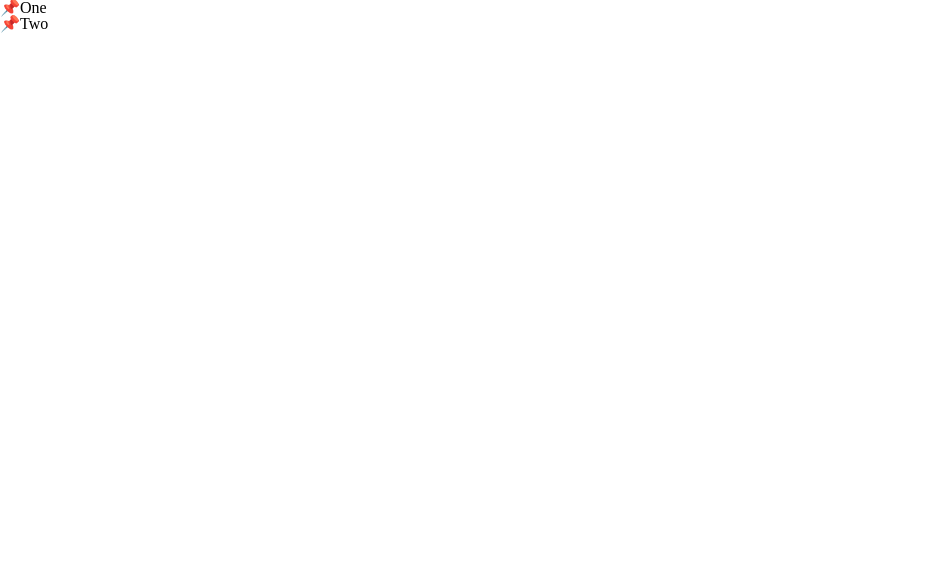
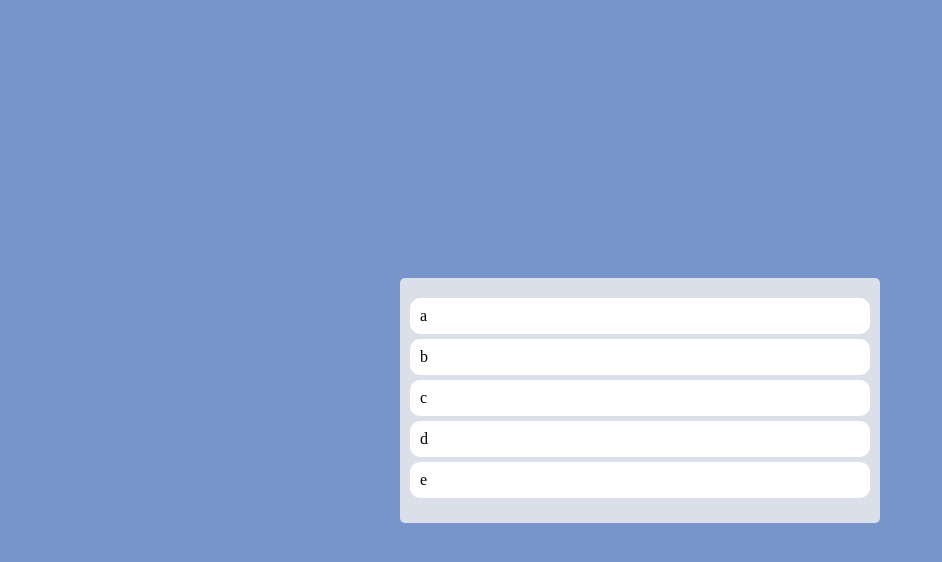
Before and after one commit to singsoong/MyToDoApp, a React (Create React App) app: page / in a window 1280 px wide. Shown: the top 562 px of the page, without its empty margins (0-942 px from the left). Built offline with nearby package versions, Linux system fonts and the light colour scheme.

Commit message:
style: Boards, Cards

```diff
--- a/src/App.tsx
+++ b/src/App.tsx
@@ -1,37 +1,74 @@
 import React from "react";
 import { DragDropContext, Draggable, Droppable } from "react-beautiful-dnd";
+import styled from "styled-components";
 
 // Droppable: 어떤 것을 드롭할 수 있는 영역
 // Draggable: 드래그할 수 있는 영역
 
+const toDos = ["a", "b", "c", "d", "e"];
+
 function App() {
   const onDragEnd = () => {};
   return (
+    <Wrapper>
+      <Boards>
         <DragDropContext onDragEnd={onDragEnd}>
           <Droppable droppableId="one">
             {(magic) => (
-          <ul ref={magic.innerRef} {...magic.droppableProps}>
-            <Draggable draggableId="first" index={0}>
+              <Board ref={magic.innerRef} {...magic.droppableProps}>
+                {toDos.map((toDo, idx) => (
+                  <Draggable draggableId={toDo} index={idx} key={idx}>
                     {(magic) => (
-                <li ref={magic.innerRef} {...magic.draggableProps}>
-                  <span {...magic.dragHandleProps}>📌</span>
-                  One
-                </li>
+                      <Card
+                        ref={magic.innerRef}
+                        {...magic.draggableProps}
+                        {...magic.dragHandleProps}
+                      >
+                        {toDo}
+                      </Card>
                     )}
                   </Draggable>
-            <Draggable draggableId="second" index={1}>
-              {(magic) => (
-                <li ref={magic.innerRef} {...magic.draggableProps}>
-                  <span {...magic.dragHandleProps}>📌</span>
-                  Two
-                </li>
-              )}
-            </Draggable>
-          </ul>
+                ))}
+                {magic.placeholder}
+              </Board>
             )}
           </Droppable>
         </DragDropContext>
+      </Boards>
+    </Wrapper>
   );
 }
 
+const Board = styled.div`
+  padding-top: 30px;
+  padding: 20px 10px;
+  border-radius: 5px;
+  min-height: 200px;
+  background-color: ${(props) => props.theme.boardColor};
+`;
+
+const Boards = styled.div`
+  display: grid;
+  grid-template-columns: repeat(1, 1fr);
+  width: 100%;
+  border-radius: 10px;
+`;
+
+const Card = styled.div`
+  background-color: ${(props) => props.theme.cardColor};
+  padding: 10px;
+  margin-bottom: 5px;
+  border-radius: 10px;
+`;
+
+const Wrapper = styled.div`
+  display: flex;
+  max-width: 480px;
+  width: 100%;
+  margin: 0 auto;
+  justify-content: center;
+  align-items: center;
+  height: 100vh;
+`;
+
 export default App;
--- a/src/GlobalStyle.tsx
+++ b/src/GlobalStyle.tsx
@@ -32,6 +32,8 @@ footer, header, hgroup, main, menu, nav, section {
 }
 body {
   line-height: 1;
+  background-color: ${(props) => props.theme.bgColor};
+  color: black;
 }
 menu, ol, ul {
   list-style: none;
--- a/src/index.tsx
+++ b/src/index.tsx
@@ -11,8 +11,8 @@ const root = ReactDOM.createRoot(
 );
 root.render(
   <RecoilRoot>
-    <GlobalStyle />
     <ThemeProvider theme={darkTheme}>
+      <GlobalStyle />
       <App />
     </ThemeProvider>
   </RecoilRoot>
--- a/src/styled.d.ts
+++ b/src/styled.d.ts
@@ -2,9 +2,8 @@ import "styled-components";
 
 declare module "styled-components" {
   export interface DefaultTheme {
-    textColor: string;
     bgColor: string;
-    accentColor: string;
-    divColor: string;
+    cardColor: string;
+    boardColor: string;
   }
 }
--- a/src/theme.ts
+++ b/src/theme.ts
@@ -1,8 +1,7 @@
 import { DefaultTheme } from "styled-components";
 
 export const darkTheme: DefaultTheme = {
-  bgColor: "#2f3640",
-  textColor: "white",
-  accentColor: "#44bd32",
-  divColor: "rgba(0, 0, 0, 0.5)",
+  bgColor: "#7895CB",
+  cardColor: "white",
+  boardColor: "#DADFE9",
 };
```
Lines whose indentation alone changed are shown as unchanged.
